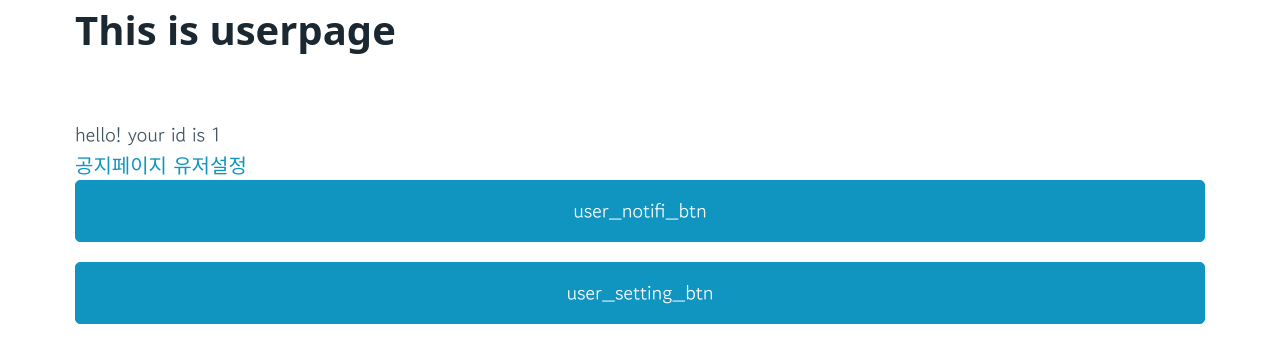
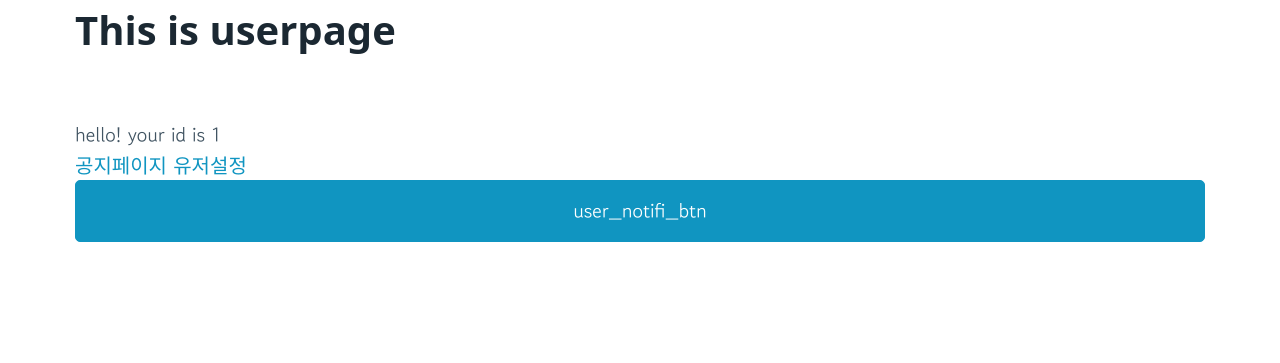
Before and after one commit to wax05/notifi, a Flask app: page /user in a window 1280 px wide. Shown: the top 363 px of the page. Run offline with Flask 2, Linux system fonts and the light colour scheme; the visitor is signed in with stand-in values (Sample User, id 1); some libraries are stand-ins or nearby versions.

Commit message:
Revert "userpage:add btn link"
This reverts commit c876aa4ca9e0a35cc0c045468a8d8f8d43b7f469.

```diff
--- a/templates/login.html
+++ b/templates/login.html
@@ -45,7 +45,6 @@
 
     #login-form-wrap {
       background-color: #fff;
-      height: 40%;
       width: 35%;
       margin: 10% auto;
       text-align: center;
@@ -183,7 +182,6 @@
       });
     };
 
-    //get user input data & return json data
     function get_user_data() {
       var id = $('#user_id').val();
       var password = $('#password').val();
--- a/templates/user_page.html
+++ b/templates/user_page.html
@@ -31,8 +31,7 @@
             <div>
                 <a class="link_btn" href="/user/notifi">공지페이지</a>
                 <a class="link_btn" href="/user/setting">유저설정</a>
-                <input type="button" id="user_notifi_btn"value="user_notifi_btn" class ="btn">
-                <input type="button" id="user_setting_btn"value="user_setting_btn" class ="btn">
+                <input type="button" value="user_notifi_btn" class ="btn">
             </div>
         </div>
     </div>
@@ -40,14 +39,6 @@
         $(document).ready(function() {
             console.log("{{session['id']}}")
         });
-
-        $("#user_notifi_btn").click(function() {
-            location.replace('/user/notifi')
-        });
-
-        $("#user_setting_btn").click(function() {
-            location.replace('/user/setting')
-        });
     </script>
 </body>
 </html>
```
